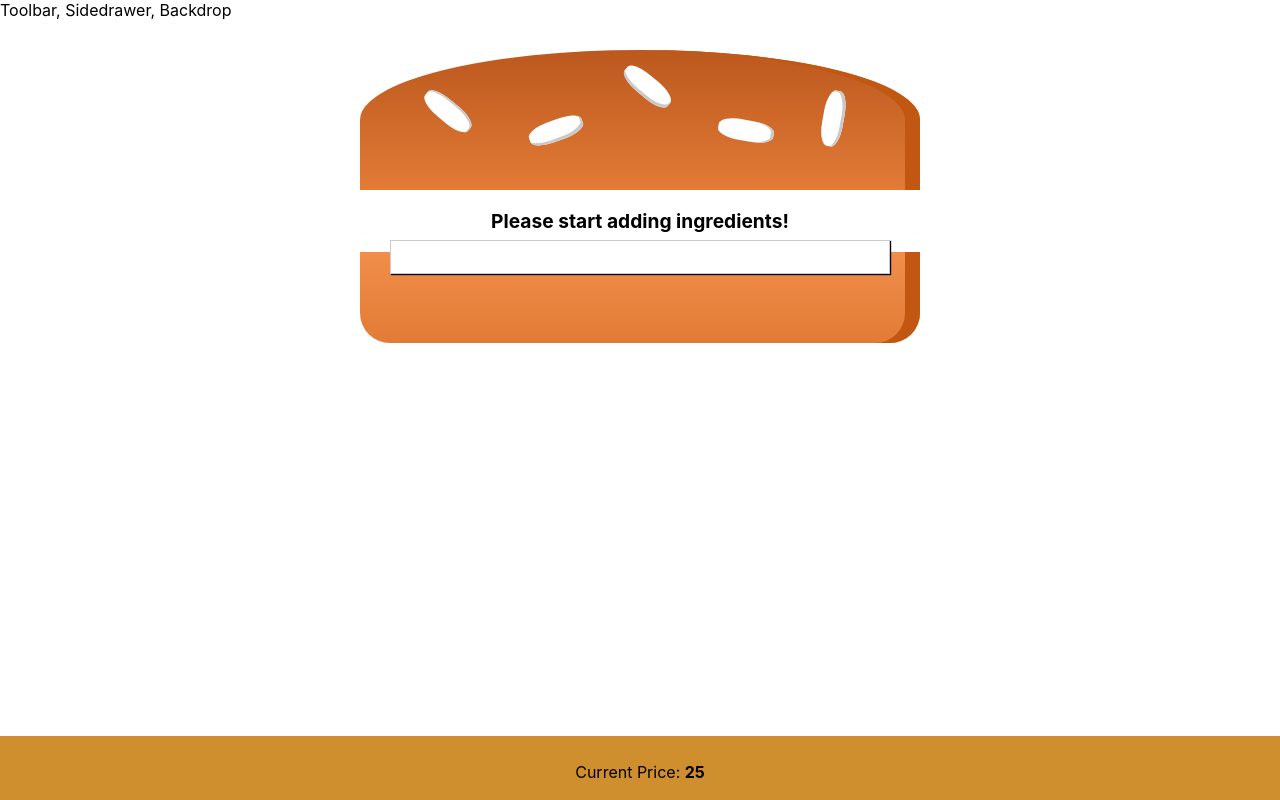
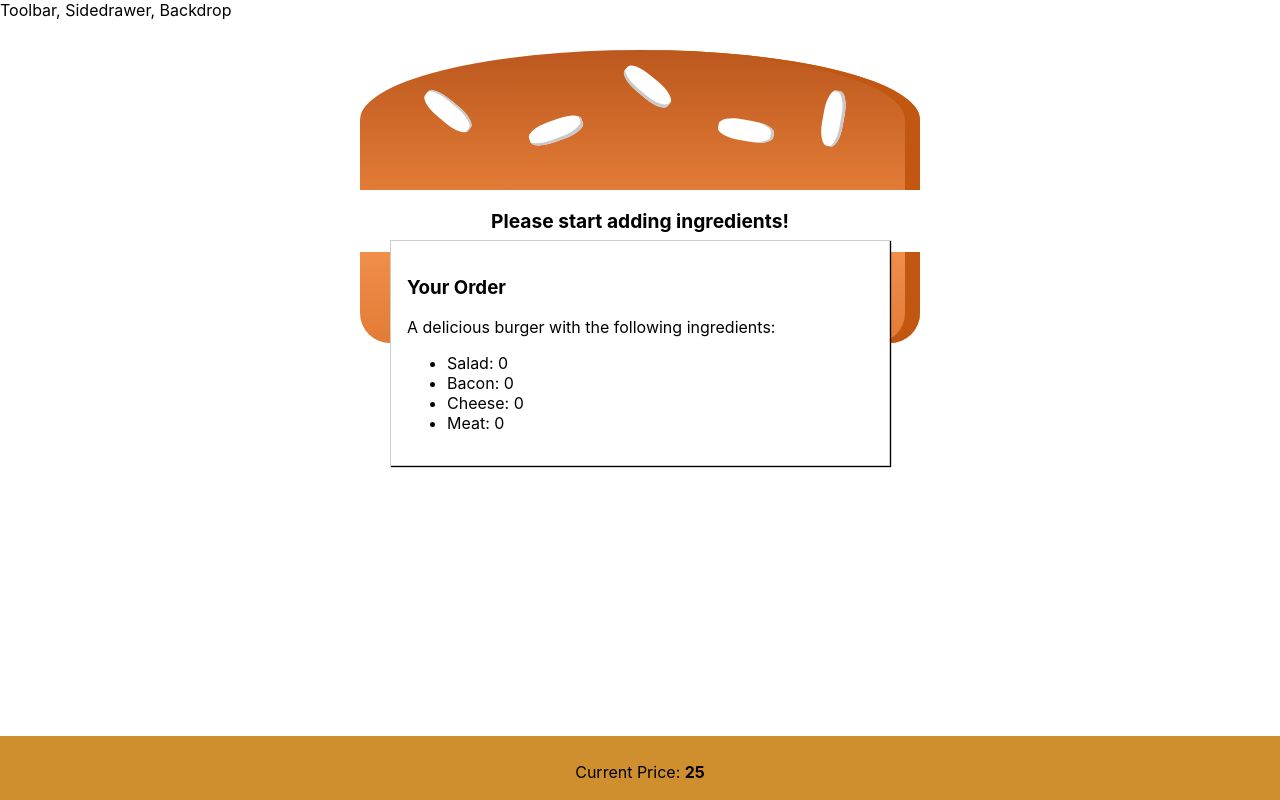
Before and after one commit to MOray-18/my-burger, a React (Create React App) app: page / in a window 1280 px wide. Shown: the top 800 px of the page. Built offline with nearby package versions, Linux system fonts and the light colour scheme.

Commit message:
add order summary to modal component

```diff
--- a/src/containers/BurgerBuilder/BurgerBuilder.js
+++ b/src/containers/BurgerBuilder/BurgerBuilder.js
@@ -4,6 +4,7 @@ import Aux from '../../hoc/Aux';
 import Burger from '../../components/Burger/Burger';
 import BuildControls from '../../components/BuildControls/BuildControls';
 import Modal from '../../components/UI/Modal/Modal';
+import OrderSummary from '../../components/OrderSummary/OrderSummary';
 
 const INGREDIENT_PRICE = {
   salad: 5,
@@ -68,7 +69,9 @@ class BurgerBuilder extends Component {
 
     return (
       <Aux>
-        <Modal />
+        <Modal>
+          <OrderSummary ingredients={this.state.ingredients} />
+        </Modal>
         <Burger ingredients={this.state.ingredients} />
         <BuildControls
           addIngredient={this.addIngredientHandler.bind(this)}
```
